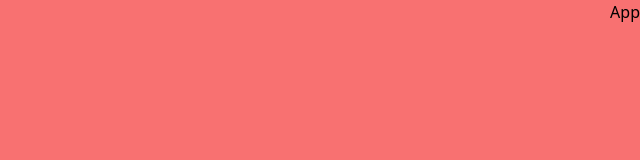
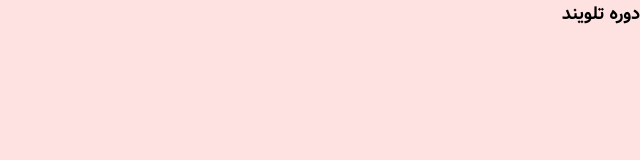
Before and after one commit to salarGholami/digitize, a website: page public/index.html in a window 1280 px wide. Shown: the whole page, without its empty margins (640-1280 px from the left). Drawn offline with Linux system fonts and the light colour scheme.

Commit message:
adding fonts to App

```diff
--- a/public/index.html
+++ b/public/index.html
@@ -7,7 +7,7 @@
     <title>Digitize App</title>
     <link rel="stylesheet" href="./build/tailwind.css" />
   </head>
-  <body class="bg-red-400">
-    App
+  <body class="bg-red-100">
+    <h1 class="text-lg font-bold">دوره تلویند</h1>
   </body>
 </html>
--- /dev/null
+++ b/src/css/fonts.css
@@ -0,0 +1,46 @@
+@font-face {
+  font-family: "vazir";
+  font-weight: 400;
+  font-style: normal;
+  src: url("/assets/fonts/Vazir.woff") format("woff");
+}
+
+@font-face {
+  font-family: "vazir";
+  font-weight: 700;
+  font-style: normal;
+  src: url("/assets/fonts/Vazir-Bold.woff") format("woff");
+}
+
+body,
+button {
+  font-family: "vazir";
+}
+* {
+  -webkit-user-select: none;
+}
+
+/*  PREVENT TEXT SIZE SCALLING */
+
+/* iPhone, portrait & landscape. */
+@media all and (max-device-width: 480px) {
+  html,
+  body,
+  p {
+    text-size-adjust: none !important;
+    -webkit-text-size-adjust: none !important;
+    -moz-text-size-adjust: none !important;
+    -ms-text-size-adjust: none !important;
+  }
+}
+/* iPad, portrait & landscape. */
+@media all and (min-device-width: 768px) and (max-device-width: 1024px) {
+  html,
+  body,
+  p {
+    text-size-adjust: none !important;
+    -webkit-text-size-adjust: none !important;
+    -moz-text-size-adjust: none !important;
+    -ms-text-size-adjust: none !important;
+  }
+}
--- a/src/css/tailwind.css
+++ b/src/css/tailwind.css
@@ -1,3 +1,5 @@
+@import url("/src/css/fonts.css");
+
 @tailwind base;
 @tailwind components;
 @tailwind utilities;
--- a/tailwind.config.js
+++ b/tailwind.config.js
@@ -1,7 +1,11 @@
 module.exports = {
   content: ["./public/**/*.{html,js}"],
   theme: {
-    extend: {},
+    extend: {
+      fontFamily: {
+        sans: ['"vazir"'],
+      },
+    },
   },
   plugins: [],
-}
+};
```
Also changed, not shown: public/build/tailwind.css.
